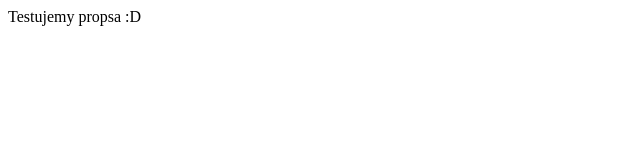
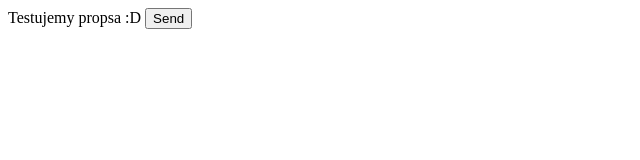
Before and after one commit to patrykos98/Vue-Project, a Vue app: page / in a window 1280 px wide. Shown: the top 160 px of the page, without its empty margins (0-640 px from the left). Built offline with nearby package versions, Linux system fonts and the light colour scheme.

Commit message:
testy emita

```diff
--- a/src/components/ChildComponent.vue
+++ b/src/components/ChildComponent.vue
@@ -1,6 +1,7 @@
 <template>
     <div>
         {{ textprops }}
+        <button @click="sendEvent"> Send </button>
     </div>
   </template>
 
@@ -9,10 +10,19 @@
   export default {
     name: "ChildComponent",
     props:{
-        textprops: String
+        textprops:
+        {
+        type:String,
+        required:true,
+        default:'default value of props'
+        }
     },
-    setup() {
+    setup(props,{emit}) {
+         const sendEvent = ()=>{
+            emit('firstLesson', '1. Wprowadzenie do frameworka')
+         }
 
+         return{sendEvent}
       }
     }
 
--- a/src/components/MyAwesomeComponent.vue
+++ b/src/components/MyAwesomeComponent.vue
@@ -1,6 +1,7 @@
 <template>
   <div>
-    <ChildComponent :textprops="text"/>
+    <ChildComponent v-show="isShow" :textprops="text" @first-lesson="sendEvent"/>
+    <p>{{ lesson }}</p>
   </div>
 </template>
 
@@ -14,7 +15,11 @@ export default {
         const text = ref('Testujemy propsa :D');
         const liczba = ref(1);
         const isShow = true;
-        return { text, liczba, isShow };
+
+        let lesson=ref('')
+
+        const sendEvent= val =>{lesson.value=val}
+        return { text, liczba, isShow, lesson, sendEvent };
     },
     components: { ChildComponent }
 }
```
